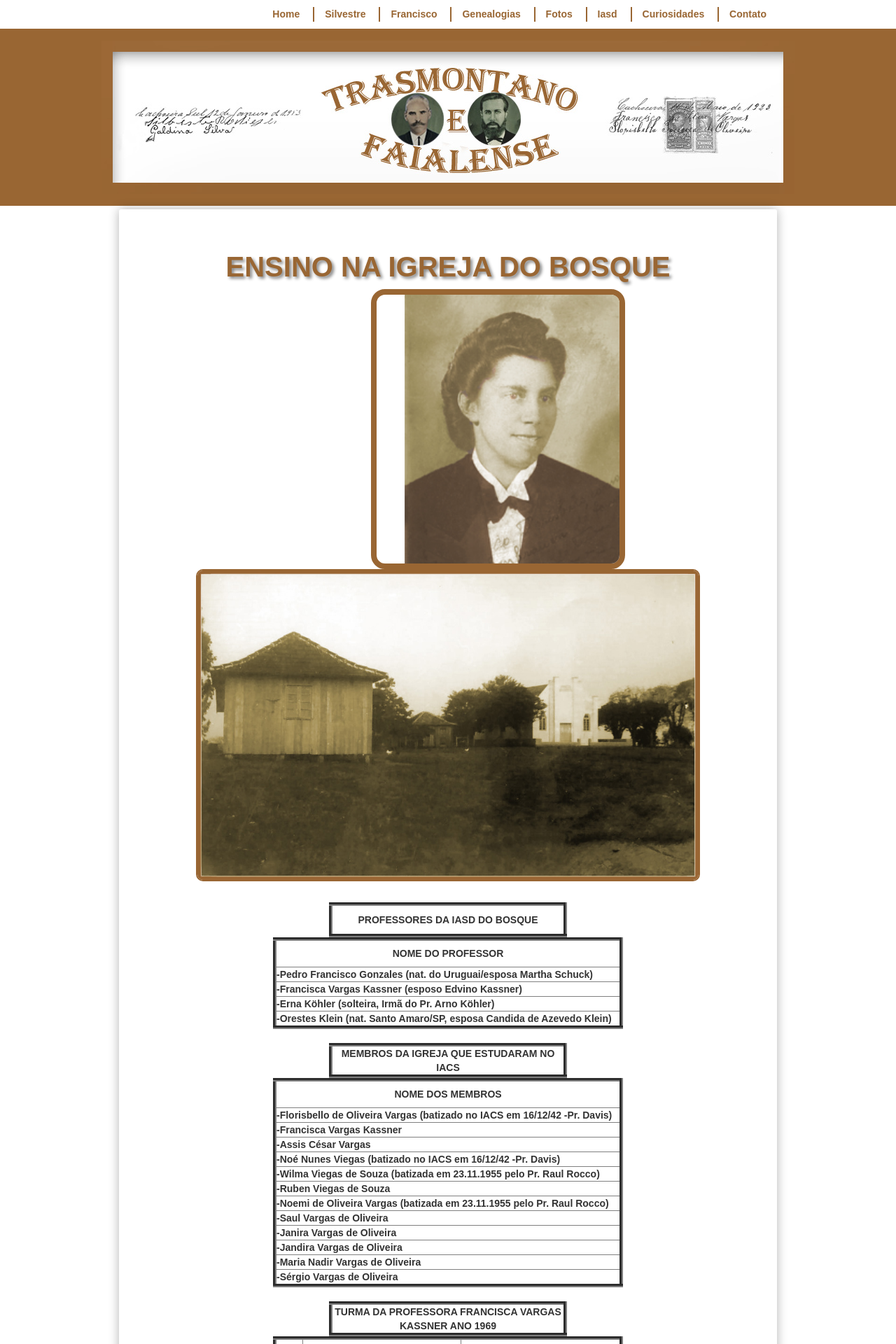
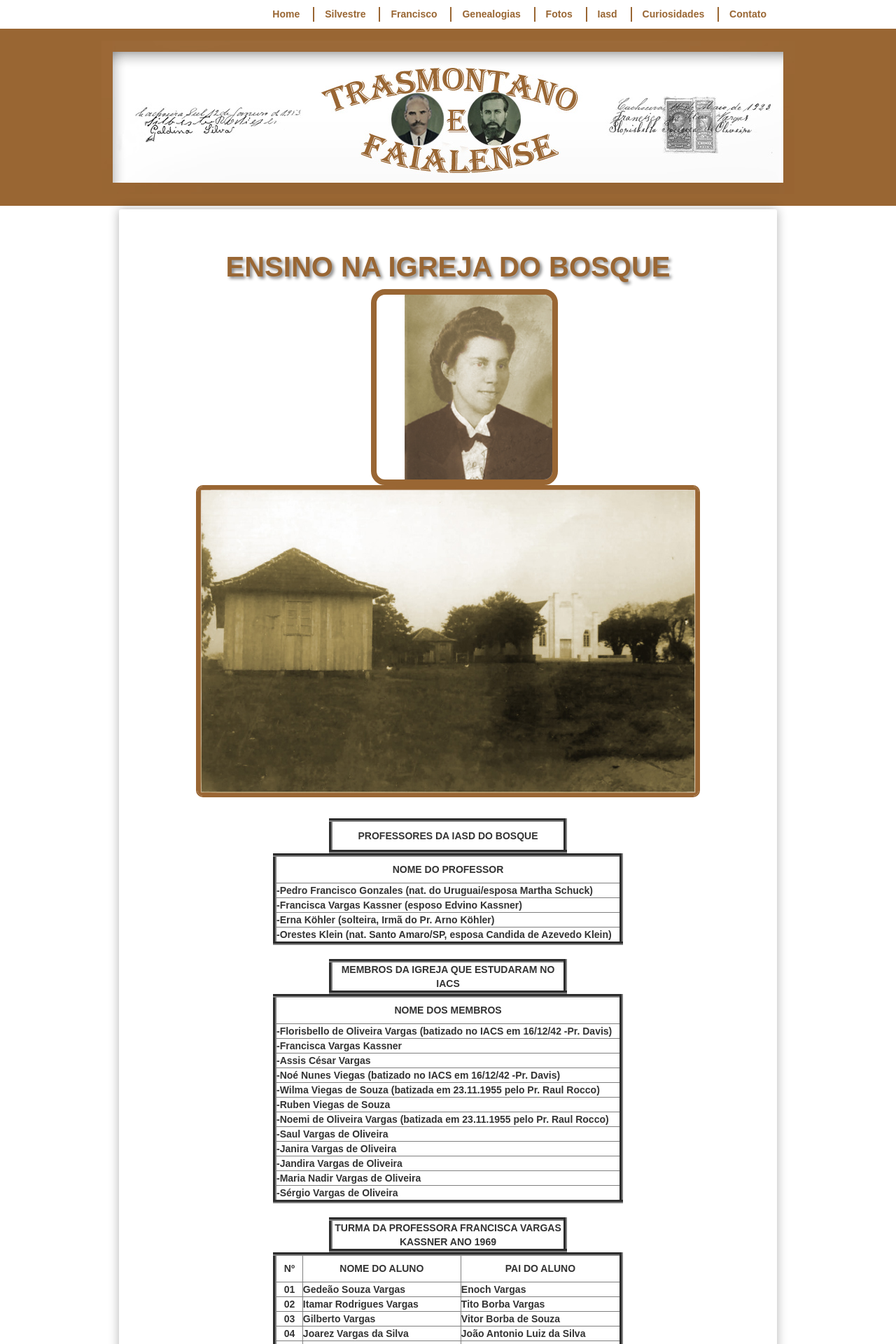
Before and after one commit to claudiovargas1955/claudiovargas1955.github.io, a Jekyll site: the page built from _pages/ensino-da-iasd-bosque.html, in a window 1280 px wide. Shown: the top 1920 px of the page at 70% size. Built offline with Jekyll 4.4.1, drawn with Linux system fonts in a browser that asks for light colours; some web fonts are replaced.

Commit message:
Update ensino-da-iasd-bosque.html

```diff
--- a/_pages/ensino-da-iasd-bosque.html
+++ b/_pages/ensino-da-iasd-bosque.html
@@ -122,7 +122,7 @@
 </style>
 
 <p><h2>ENSINO NA IGREJA DO BOSQUE</h2>
-<img class="dir3" style="float:center"; src="/images/14520564009.png" class="img-responsive" height="400px" title="";/>
+<img class="dir3" style="float:center"; src="/images/14520564009.png" class="img-responsive" height="280px" title="";/>
 
 <figure class="foto-legenda">
 <p><img class="esq2" style="float:center"; src="/images/IASD-Bosque.jpg" class="img-responsive" width="900px" title="";/>
```
